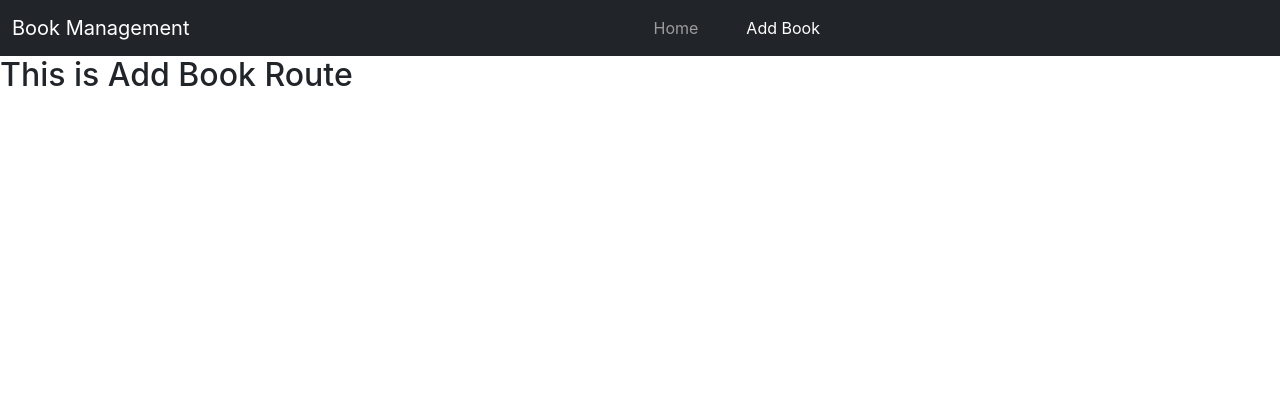
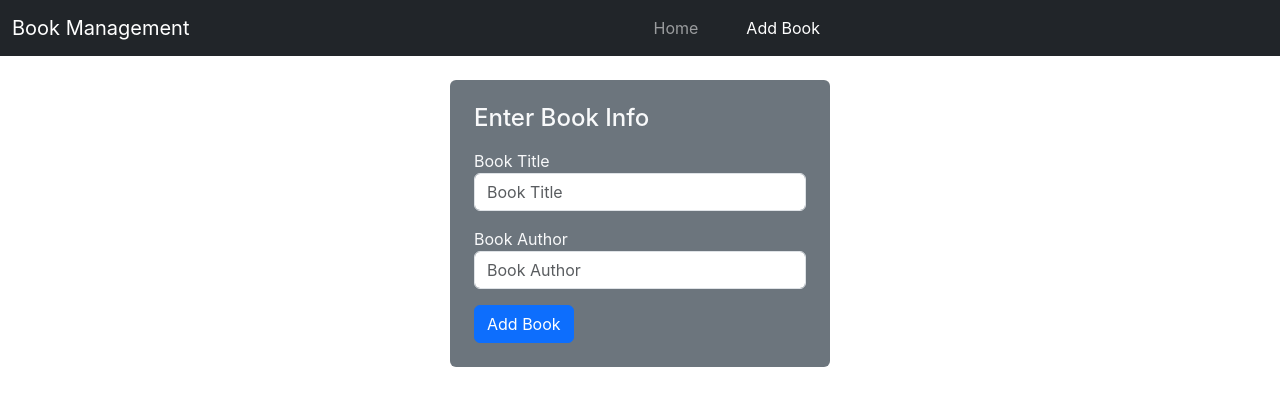
Before and after one commit to sisrafilss/book-management-client, a React (Create React App) app: page /add-book in a window 1280 px wide. Shown: the top 406 px of the page. Built offline with nearby package versions, Linux system fonts and the light colour scheme.

Commit message:
add book page added

```diff
--- a/package.json
+++ b/package.json
@@ -8,6 +8,7 @@
     "@testing-library/user-event": "^13.5.0",
     "react": "^18.2.0",
     "react-dom": "^18.2.0",
+    "react-hook-form": "^7.43.9",
     "react-router-dom": "^6.10.0",
     "react-scripts": "5.0.1",
     "web-vitals": "^2.1.4"
--- a/public/index.html
+++ b/public/index.html
@@ -25,6 +25,11 @@
       Learn how to configure a non-root public URL by running `npm run build`.
     -->
 
+    <!-- Bootstrap Icons -->
+    <link
+      rel="stylesheet"
+      href="https://cdn.jsdelivr.net/npm/bootstrap-icons@1.7.2/font/bootstrap-icons.css"
+    />
     <!-- Bootstrap CSS -->
     <link
       href="https://cdn.jsdelivr.net/npm/bootstrap@5.3.0-alpha3/dist/css/bootstrap.min.css"
--- a/src/components/AddBook/AddBook.js
+++ b/src/components/AddBook/AddBook.js
@@ -1,11 +1,12 @@
 import React from "react";
 import Header from "../Header/Header";
+import AddBookForm from "../AddBookForm/AddBookForm";
 
 const AddBook = () => {
   return (
     <>
       <Header />
-      <h2>This is Add Book Route</h2>
+      <AddBookForm />
     </>
   );
 };
--- /dev/null
+++ b/src/components/AddBookForm/AddBookForm.css
@@ -0,0 +1,23 @@
+.modal,
+.overlay {
+  width: 100vw;
+  height: 100vh;
+  top: 0;
+  right: 0;
+  bottom: 0;
+  left: 0;
+  position: fixed;
+}
+
+.overlay {
+  background: rgba(49, 49, 49, 0.8);
+}
+
+.modal-content {
+  position: absolute;
+  top: 50%;
+  left: 50%;
+  transform: translate(-50%, -50%);
+  max-width: 600px;
+  min-width: 300px;
+}
--- /dev/null
+++ b/src/components/AddBookForm/AddBookForm.js
@@ -0,0 +1,86 @@
+import React, { useState } from "react";
+import "./AddBookForm.css";
+import { useForm } from "react-hook-form";
+import SuccessMessage from "../SuccessMessage/SuccessMessage";
+import WarningMessage from "../WarningMessage/WarningMessage";
+
+const AddBookForm = () => {
+  const [success, setSuccess] = useState(false);
+  const [warning, setWarning] = useState(false);
+
+  const {
+    register,
+    handleSubmit,
+    reset,
+    formState: { errors },
+  } = useForm();
+  const onSubmit = (data) => {
+    console.log(data);
+    reset();
+  };
+
+  return (
+    <>
+      <div className="container mt-4">
+        <div className="row">
+          <div className="col-md-4 col-sm-12 mx-auto bg-secondary text-light pt-4 ps-4 pe-4 pb-2 rounded ">
+            <form onSubmit={handleSubmit(onSubmit)}>
+              <h4 className="mb-3">Enter Book Info</h4>
+              <div className="mb-3">
+                <label htmlFor="title">Book Title</label>
+                <input
+                  className="form-control"
+                  placeholder="Book Title"
+                  type="text"
+                  {...register("bookTitle", { required: true })}
+                />
+                {errors.author && (
+                  <span className="text-warning">This field is required</span>
+                )}
+              </div>
+              <div className="mb-3">
+                <label htmlFor="author">Book Author</label>
+                <input
+                  className="form-control"
+                  placeholder="Book Author"
+                  type="text"
+                  {...register("author", { required: true })}
+                />
+                {errors.author && (
+                  <span className="text-warning">This field is required</span>
+                )}
+              </div>
+              <div className="mb-3">
+                <input
+                  className="btn btn-primary "
+                  type="submit"
+                  value="Add Book"
+                />
+              </div>
+            </form>
+          </div>
+        </div>
+
+        {/* Success */}
+        {success && (
+          <div className="row">
+            <div className="col-md-4 col-sm-12 mx-auto mt-4">
+              <SuccessMessage />
+            </div>
+          </div>
+        )}
+
+        {/* Warning */}
+        {warning && (
+          <div className="row">
+            <div className="col-md-4 col-sm-12 mx-auto mt-4">
+              <WarningMessage />
+            </div>
+          </div>
+        )}
+      </div>
+    </>
+  );
+};
+
+export default AddBookForm;
--- /dev/null
+++ b/src/components/SuccessMessage/SuccessMessage.js
@@ -0,0 +1,12 @@
+import React from "react";
+
+const SuccessMessage = () => {
+  return (
+    <div className="alert alert-success d-flex align-items-center" role="alert">
+      <i className="bi bi-check-circle-fill me-2"></i>
+      <div>Book Information Added Successfuly! </div>
+    </div>
+  );
+};
+
+export default SuccessMessage;
--- /dev/null
+++ b/src/components/WarningMessage/WarningMessage.js
@@ -0,0 +1,12 @@
+import React from "react";
+
+const WarningMessage = () => {
+  return (
+    <div className="alert alert-warning d-flex align-items-center" role="alert">
+      <i className="bi bi-exclamation-triangle-fill me-2"></i>
+      <div>OPPS! Something Went Wrong! Please try again.</div>
+    </div>
+  );
+};
+
+export default WarningMessage;
```
Also changed, not shown: 1 other file (tests, documents, lock files or other folders).
